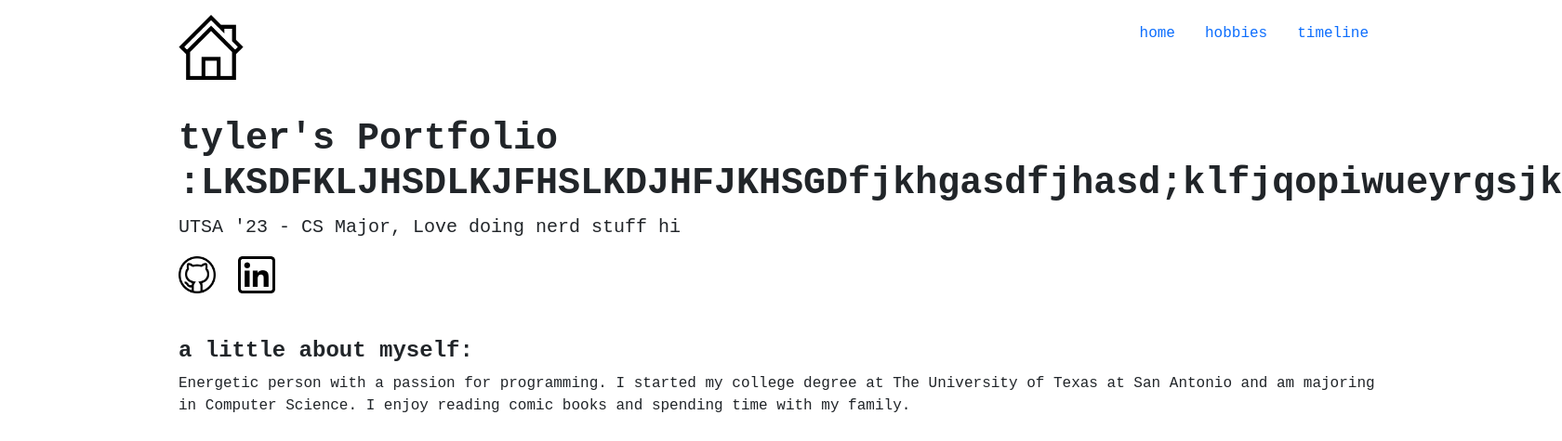
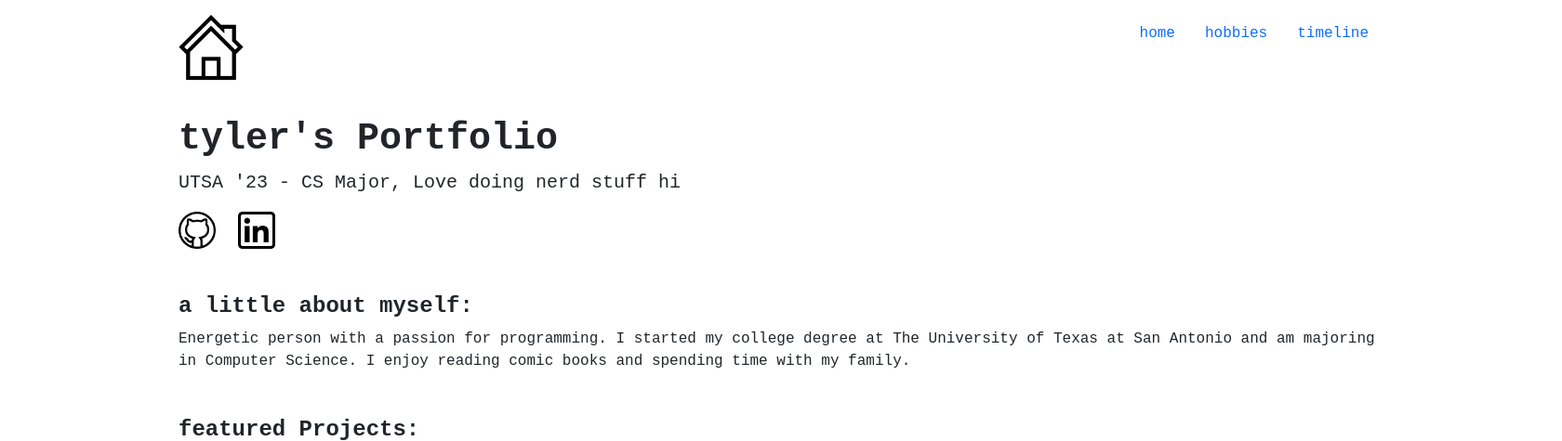
Before and after one commit to tdizzlefizzle1/tylerportfolio, a Flask app: page / in a window 1680 px wide; the page is wider, and only the part inside the window is pictured. Shown: the top 475 px of that part at 93% size. Run offline with Flask 2, Linux system fonts and the light colour scheme; parts of the project's set-up code (start-up, migrations or seed data) failed here and were passed over.

Commit message:
fixed typos in html

```diff
--- a/app/templates/tylerhobby.html
+++ b/app/templates/tylerhobby.html
@@ -6,7 +6,7 @@
     {% block content %}
 
     <div class="container">
-      <h1>my things</h1>
+      <h1>my hobbies</h1>
       <p class="lead">and other things i like</p>
       <br />
       <h4>building keyboards:</h4>
--- a/app/templates/tylerwork.html
+++ b/app/templates/tylerwork.html
@@ -4,7 +4,7 @@
   <body>
     {% block content %}
     <div class="container">
-      <h1>tyler's Portfolio :LKSDFKLJHSDLKJFHSLKDJHFJKHSGDfjkhgasdfjhasd;klfjqopiwueyrgsjkl;af</h1>
+      <h1>tyler's Portfolio</h1>
       <p class="lead">UTSA '23 - CS Major, Love doing nerd stuff hi</p>
       <div class="row">
         <div class="col-auto">
```
